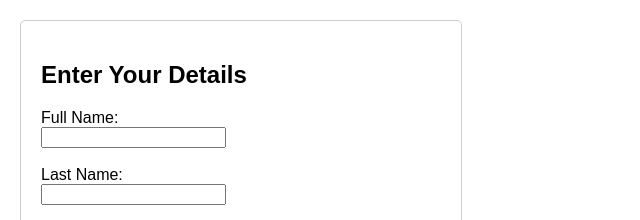
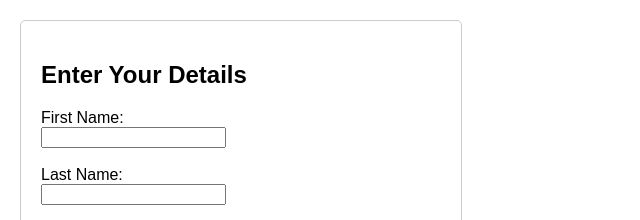
Before and after one commit to Elikariuki/Fun-Facts, a plain HTML site: page index.html in a window 1280 px wide. Shown: the top 220 px of the page, 0-640 px from the left. Drawn offline with Linux system fonts and the light colour scheme.

Commit message:
full name to firstname

```diff
--- a/index.html
+++ b/index.html
@@ -19,7 +19,7 @@
     <h2>Enter Your Details</h2>
     <form id="birthdayForm">
         <!--added input for first and last name -->
-        <label for="Firstname">Full Name:</label><br>
+        <label for="Firstname">First Name:</label><br>
         <input type="text" id="firstname" required><br><br>
 
         <label for="LastName">Last Name:</label><br>
```
